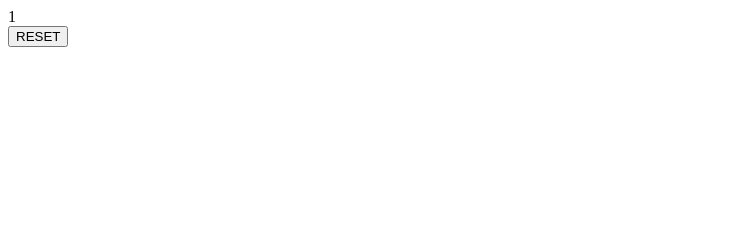
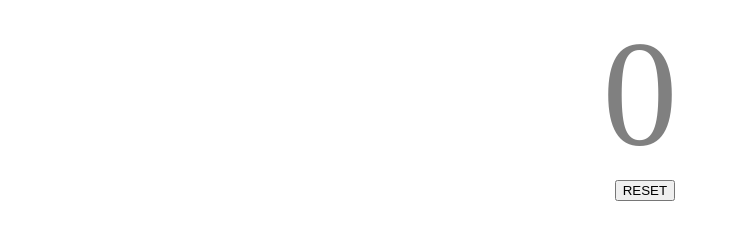
Before and after one commit to mate-academy/dom_all-is-counted, a plain HTML site: page index.html in a window 1280 px wide. Both pictures are taken after a click on the button "RESET". Shown: the whole page, without its empty margins (0-730 px from the left). Drawn offline with Linux system fonts and the light colour scheme.

Commit message:
correction

```diff
--- a/index.html
+++ b/index.html
@@ -4,9 +4,12 @@
   <meta charset="UTF-8">
   <title>All is counted</title>
   <link rel="stylesheet" href="style.css">
+  <script src="script.js"></script>
 </head>
 <body>
+  <div class="container">
+    <span id="count">0</span>
+  </div>
   <button>RESET</button>
-  <script src="script.js"></script>
 </body>
 </html>
--- a/script.js
+++ b/script.js
@@ -1,20 +1,25 @@
-const html = document.querySelector('html');
+function main () {
+  const counterHTML = document.querySelector('#count');
   let counter = sessionStorage.getItem('count');
+
   if(!counter) {
     counter = 0;
   }
-const htmlCount = document.createElement('div');
 
-html.addEventListener('click', () => {
+  counterHTML.innerHTML = counter;
+
+  document.querySelector('html').addEventListener('click', () => {
     counter++;
-  htmlCount.innerHTML = `${counter}`;
-  document.querySelector('body').prepend(htmlCount);
+    counterHTML.innerText = counter;
   });
 
   window.addEventListener('beforeunload', () => {
-  sessionStorage.setItem('count', `${counter}`);
+    sessionStorage.setItem('count', counter);
   });
 
   document.querySelector('button').addEventListener('click', () => {
-  counter = 0;
+    counterHTML.innerText = counter = -1;
   });
+}
+
+window.addEventListener('load', main);
--- a/style.css
+++ b/style.css
@@ -0,0 +1,15 @@
+.container {
+  display: flex;
+  width: 100%;
+  justify-content: center;
+  align-content: center;
+}
+
+#count {
+  font-size: 150px;
+  color: gray;
+}
+
+button {
+  margin-left: 48%;
+}
```
Lines whose indentation alone changed are shown as unchanged.
